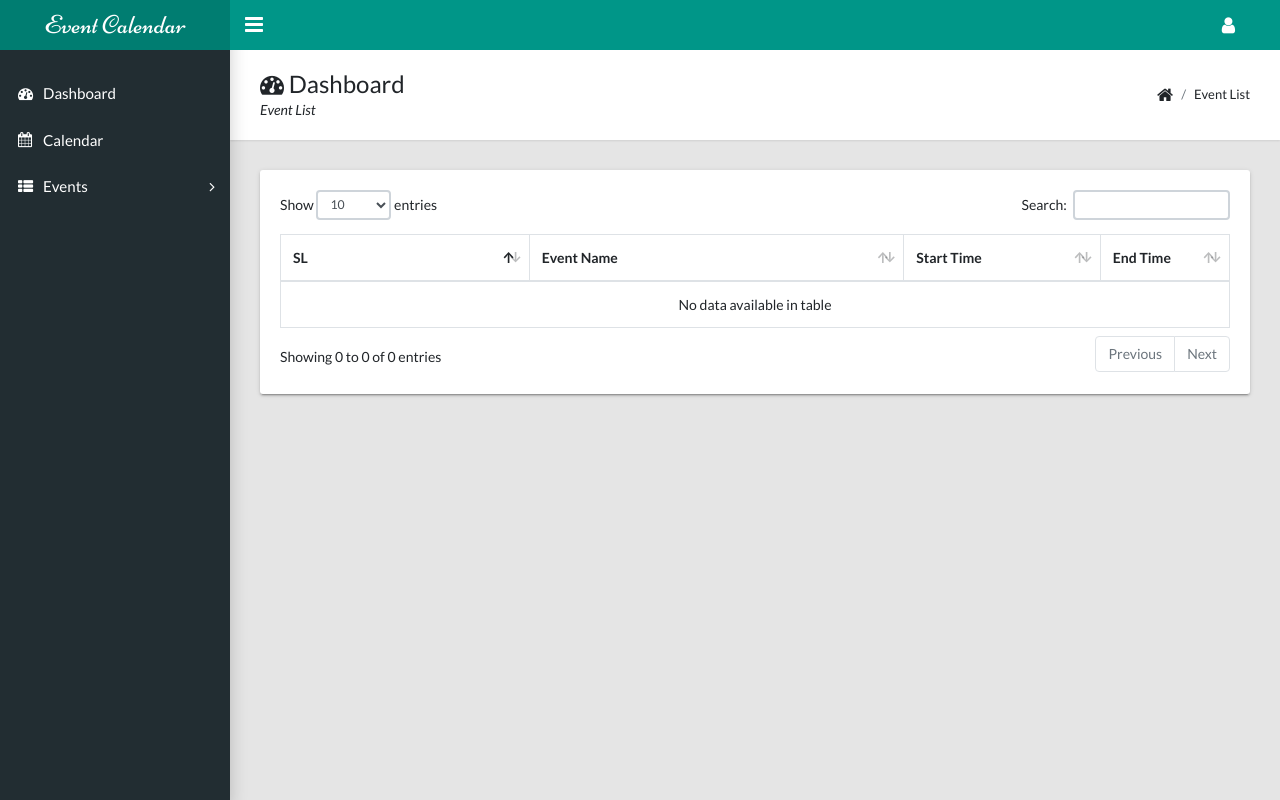
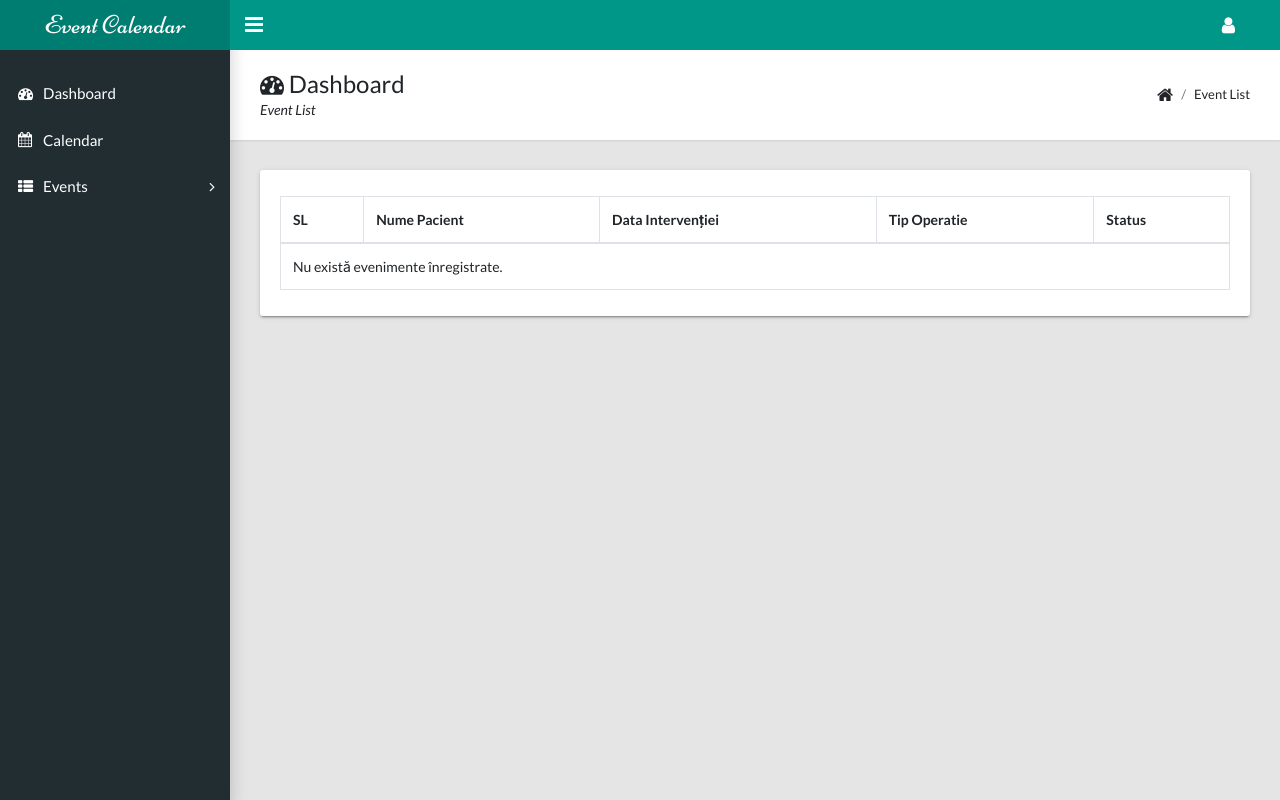
Before and after one commit to Andreeavonica/Licenta_Planificator, a Django app: page /all-event-list/ in a window 1280 px wide. Run offline with Django 3.2, Linux system fonts and the light colour scheme; the visitor is signed in with stand-in values (Sample User, id 1); data that the repository does not hold is empty; some libraries are stand-ins or nearby versions.

Commit message:
fixed events with right fields

```diff
--- a/templates/calendarapp/events_list.html
+++ b/templates/calendarapp/events_list.html
@@ -26,19 +26,25 @@
                                 <table class="table table-hover table-bordered dataTable no-footer" id="sampleTable" role="grid" aria-describedby="sampleTable_info">
                                     <thead>
                                         <tr role="row">
-                                            <th class="sorting_asc" tabindex="0" aria-controls="sampleTable" rowspan="1" colspan="1" aria-sort="ascending" aria-label="Name: activate to sort column descending" style="width: 261.641px;">SL</th>
-                                            <th class="sorting" tabindex="0" aria-controls="sampleTable" rowspan="1" colspan="1" aria-label="Position: activate to sort column ascending" style="width: 417.312px;">Event Name</th>
-                                            <th class="sorting" tabindex="0" aria-controls="sampleTable" rowspan="1" colspan="1" aria-label="Office: activate to sort column ascending" style="width: 189.281px;">Start Time</th>
-                                            <th class="sorting" tabindex="0" aria-controls="sampleTable" rowspan="1" colspan="1" aria-label="Age: activate to sort column ascending" style="width: 102.141px;">End Time</th>
+                                            <th>SL</th>
+                                            <th>Nume Pacient</th> <!-- Modificat de la Event Name -->
+                                            <th>Data Intervenției</th> <!-- Modificat de la Start Time -->
+                                            <th>Tip  Operatie</th> <!-- Nouă coloană pentru status -->
+                                            <th>Status</th> <!-- Nouă coloană pentru status -->
                                         </tr>
                                     </thead>
                                     <tbody>
                                         {% for event in object_list %}
                                             <tr role="row" class="odd">
-                                                <td class="sorting_1">{{ forloop.counter }}</td>
-                                                <td>{{ event.title }}</td>
-                                                <td>{{ event.start_time }}</td>
-                                                <td>{{ event.end_time }}</td>
+                                                <td>{{ forloop.counter }}</td>
+                                                <td>{{ event.nume_pacient }}</td>  <!-- Afișează numele pacientului -->
+                                                <td>{{ event.data_interventie }}</td>  <!-- Afișează doar data intervenției -->
+                                                <td>{{ event.tip_operatie }}</td>
+                                                <td>{{ event.get_status_display }}</td>  <!-- Afișează statusul în format lizibil -->
+                                            </tr>
+                                        {% empty %}
+                                            <tr>
+                                                <td colspan="4">Nu există evenimente înregistrate.</td>
                                             </tr>
                                         {% endfor %}
                                     </tbody>
```
